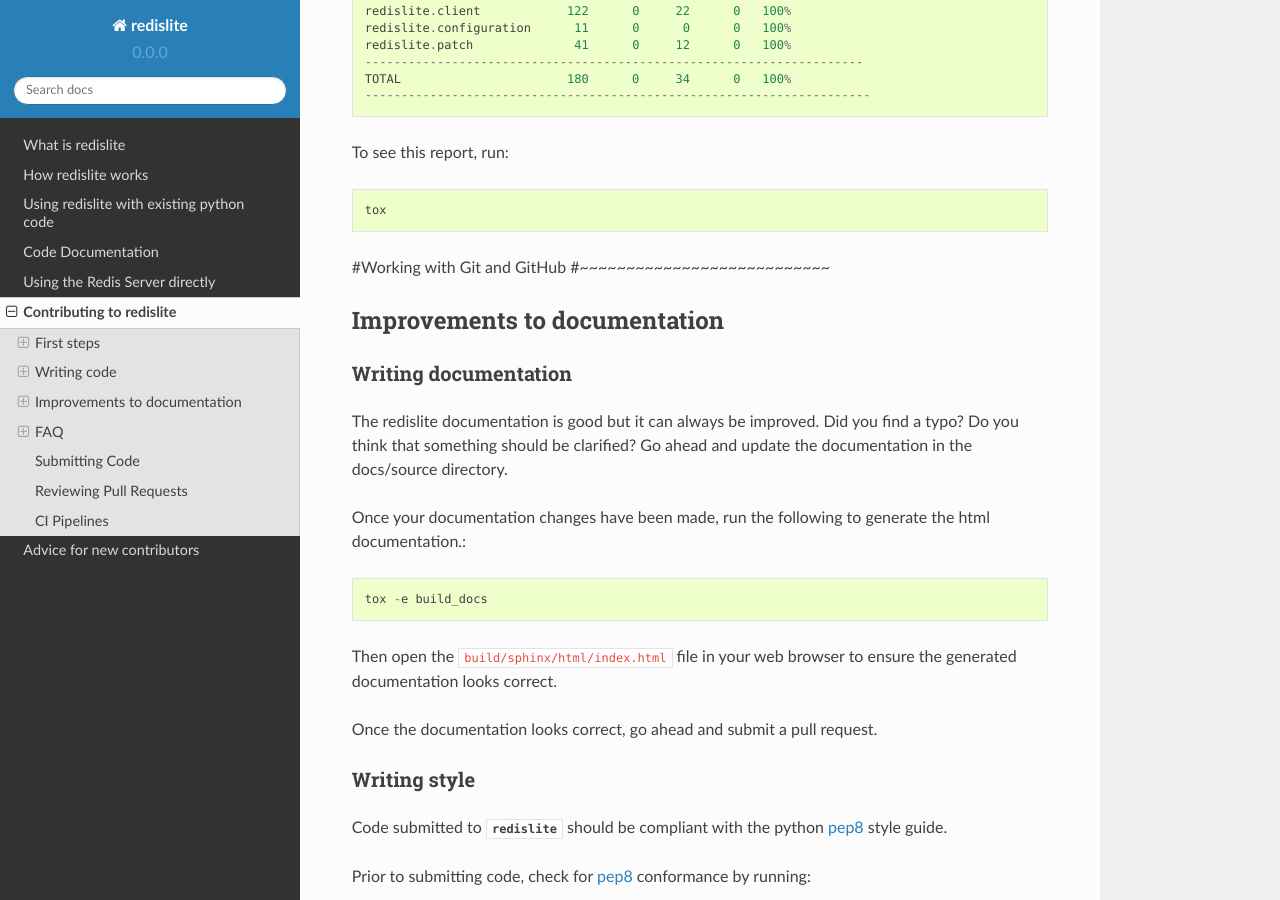
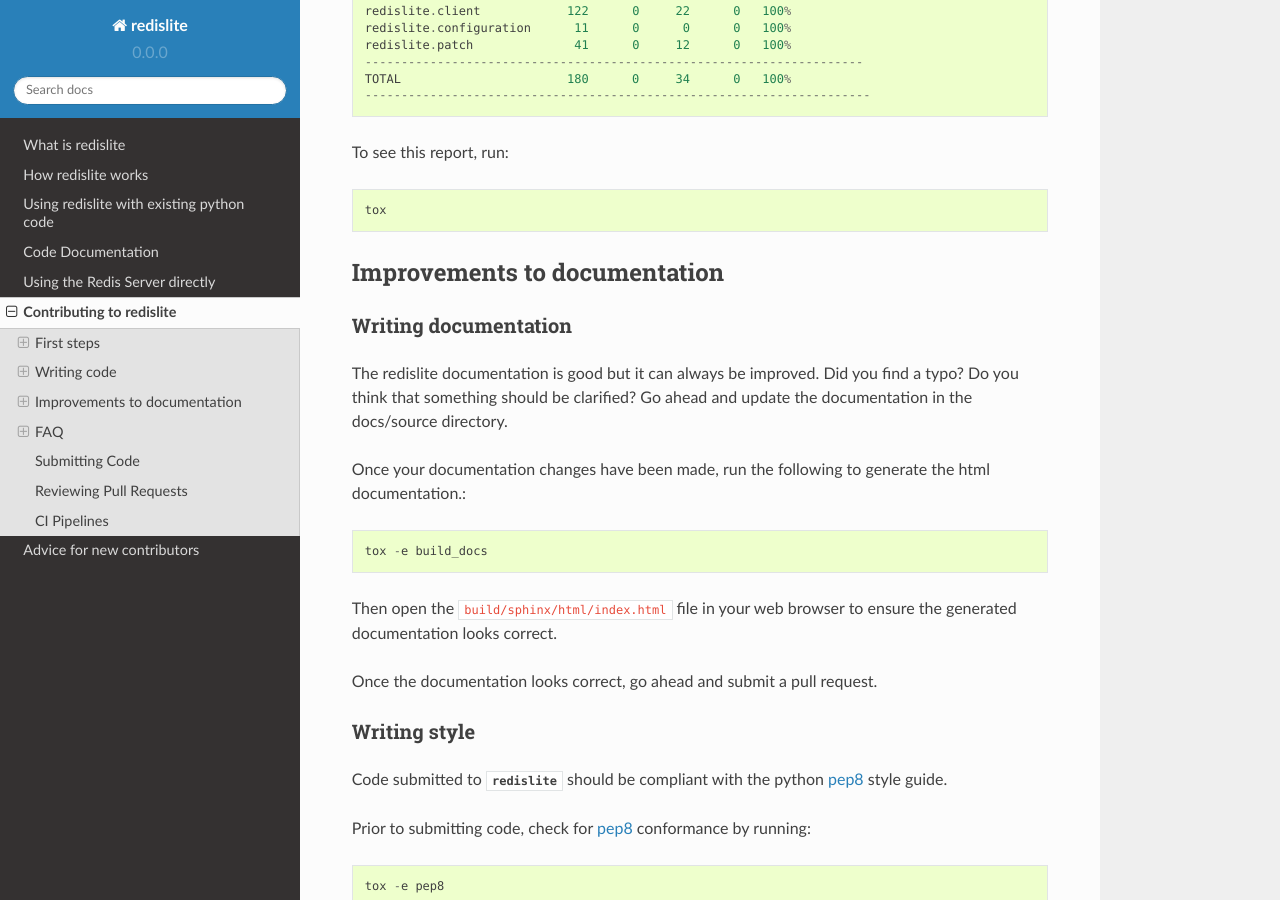
Before and after one commit to yahoo/redislite, a Sphinx documentation site: the page built from docs/source/topic/contributing.rst, in a window 1280 px wide and 900 px high, scrolled down 2296 px. Built offline with Sphinx 7.4.7 and the Read the Docs theme 2.0.0, drawn with Linux system fonts in a browser that asks for light colours.

Commit message:
Found one extraneous sentence to remove

```diff
--- a/docs/source/topic/contributing.rst
+++ b/docs/source/topic/contributing.rst
@@ -110,10 +110,6 @@
 .. _pylint: http://pypi.python.org/pypi/pylint
 .. _rst: http://docutils.sourceforge.net/docs/user/rst/quickstart.html
 .. _fork: https://guides.github.com/activities/forking/
-
-
-#Working with Git and GitHub
-#~~~~~~~~~~~~~~~~~~~~~~~~~~~
 
 
 
```
